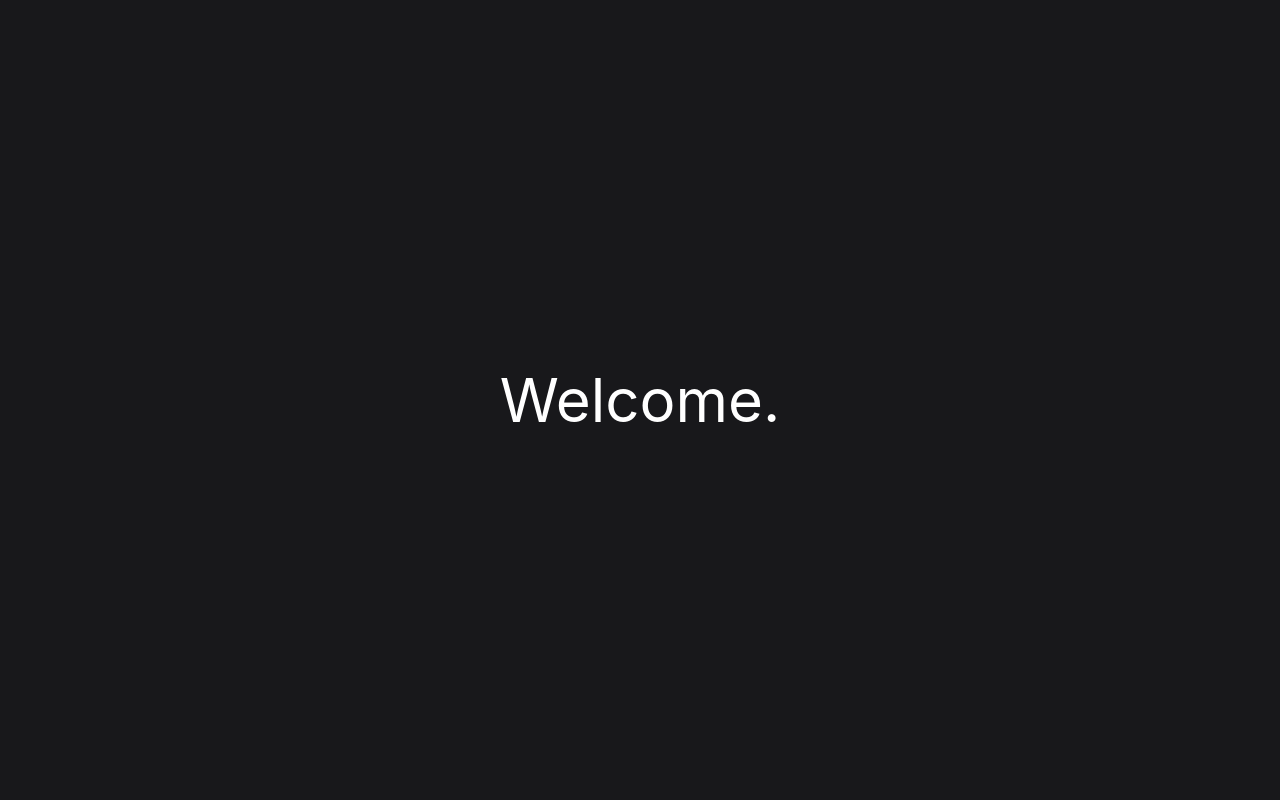
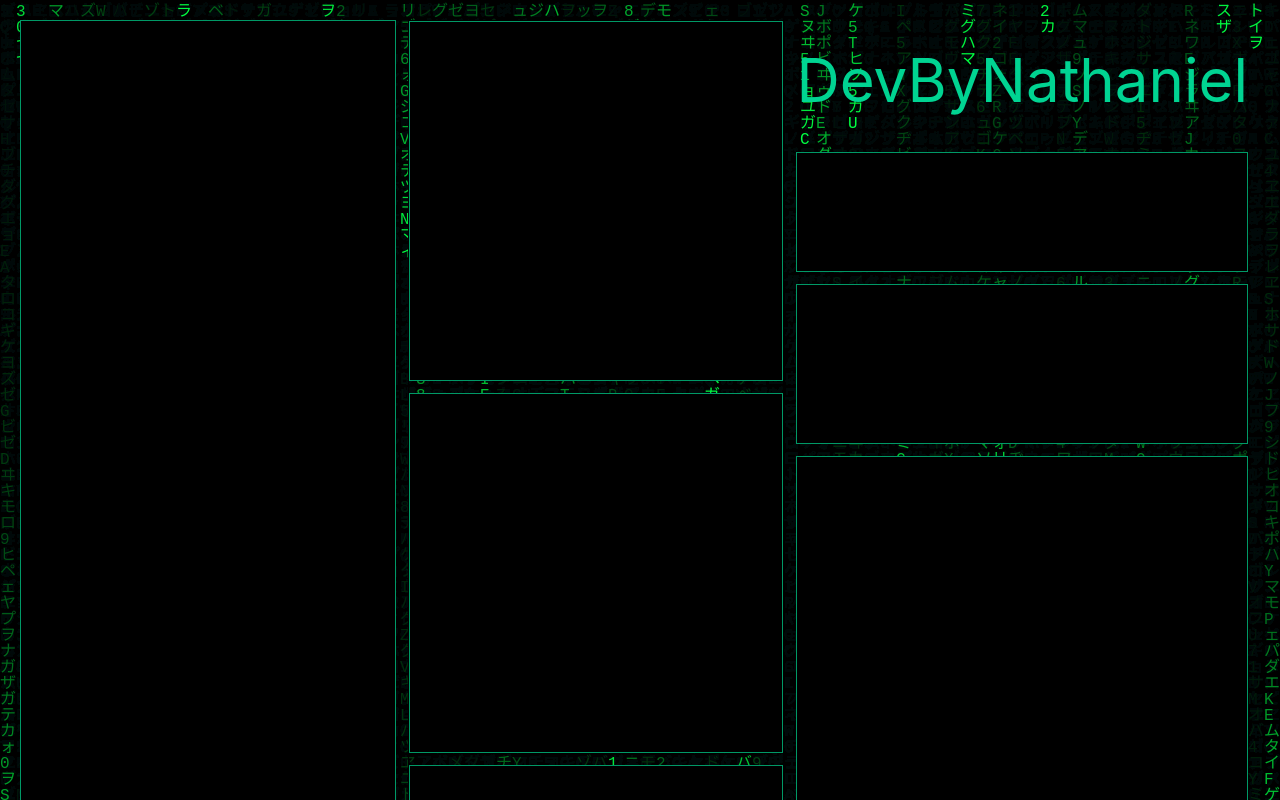
Before and after one commit to NathanielMannkanda/devbynathaniel, a React (Vite) app: page /redpill in a window 1280 px wide. Shown: the top 800 px of the page. Built offline with nearby package versions, Linux system fonts and the light colour scheme.

Commit message:
Added Matric Code Rain and layout for the homepage

```diff
--- /dev/null
+++ b/src/componenets/MatrixCodeRain.tsx
@@ -0,0 +1,84 @@
+import { useEffect, useRef } from "react";
+
+const MatrixCodeRain: React.FC = () => {
+  const canvasRef = useRef<HTMLCanvasElement>(null);
+
+  useEffect(() => {
+    const canvas = canvasRef.current;
+
+    if (!canvas) return;
+
+    const context = canvas.getContext("2d");
+
+    if (!context) return;
+
+    const resizeCanvas = () => {
+      canvas.width = window.innerWidth;
+      canvas.height = window.innerHeight;
+    };
+
+    resizeCanvas();
+
+    const katakana =
+      "アァカサタナハマヤャラワガザダバパイィキシチニヒミリヰギジヂビピウゥクスツヌフムユュルグズブヅプエェケセテネヘメレヱゲゼデベペオォコソトノホモヨョロヲゴゾドボポヴッン";
+
+    const latin = "ABCDEFGHIJKLMNOPQRSTUVWXYZ";
+    const numbers = "0123456789";
+
+    const alphabet = katakana + latin + numbers;
+
+    const fontSize = 16;
+    let columns = Math.floor(canvas.width / fontSize);
+
+    let rainDrops = Array(columns).fill(1);
+
+    const draw = () => {
+      context.fillStyle = "rgba(0, 0, 0, 0.05)";
+      context.fillRect(0, 0, canvas.width, canvas.height);
+
+      context.fillStyle = "#00ff41";
+      context.font = `${fontSize}px monospace`;
+
+      rainDrops.forEach((drop, index) => {
+        const text =
+          alphabet[Math.floor(Math.random() * alphabet.length)];
+
+        context.fillText(text, index * fontSize, drop * fontSize);
+
+        if (
+          drop * fontSize > canvas.height &&
+          Math.random() > 0.975
+        ) {
+          rainDrops[index] = 0;
+        }
+
+        rainDrops[index]++;
+      });
+    };
+
+    const interval = window.setInterval(draw, 33);
+
+    const handleResize = () => {
+      resizeCanvas();
+
+      columns = Math.floor(canvas.width / fontSize);
+      rainDrops = Array(columns).fill(1);
+    };
+
+    window.addEventListener("resize", handleResize);
+
+    return () => {
+      clearInterval(interval);
+      window.removeEventListener("resize", handleResize);
+    };
+  }, []);
+
+  return (
+    <canvas
+      ref={canvasRef}
+      className="fixed inset-0 h-screen w-screen bg-black -z-10"
+    />
+  );
+};
+
+export default MatrixCodeRain;
--- a/src/pages/RealHomePage.tsx
+++ b/src/pages/RealHomePage.tsx
@@ -1,11 +1,57 @@
+import MatrixCodeRain from "../componenets/MatrixCodeRain";
+
 const RealHomePage = () => {
-    return (
-        <div className="min-h-screen bg-zinc-900 text-white flex items-center justify-center">
-            <h1 className="text-6xl">
-                Welcome.
-            </h1>
+  return (
+    <div className="relative min-h-screen overflow-hidden ">
+      <MatrixCodeRain />
+
+      <div className="relative z-10 flex min-h-screen justify-center p-5">
+        {/*Left*/}
+        <div className="border border-emerald-600 w-150 h-230 mr-3 bg-black">
+
         </div>
-    );
+
+        {/*Middle*/}
+        <div className="border w-150 h-full max-h-230 mr-3">
+          <div className="border border-emerald-600 w-full h-90 bg-black mb-3">
+
+          </div>
+
+          <div className="border border-emerald-600 w-full h-90 bg-black mb-3">
+
+          </div>
+
+          <div className="border border-emerald-600 w-full h-43  bg-black">
+
+          </div>
+
+        </div>
+
+        {/*Right*/}
+        <div className="w-120 h-230 mr-3 overflow-clip">
+
+          <div className="w-full h-30  mb-3 text-emerald-400 flex items-center justify-center text-6xl">
+          <p className="">
+            DevByNathaniel
+          </p>
+          </div>
+
+          <div className="border border-emerald-600 w-full h-30 bg-black mb-3">
+
+          </div>
+
+          <div className="border border-emerald-600 w-full mt-3 h-40 bg-black mb-3">
+
+          </div>
+
+          <div className="border border-emerald-600 w-full mt-3 h-100 bg-black mb-3">
+
+          </div>
+
+        </div>
+      </div>
+    </div>
+  );
 };
 
 export default RealHomePage;
```
